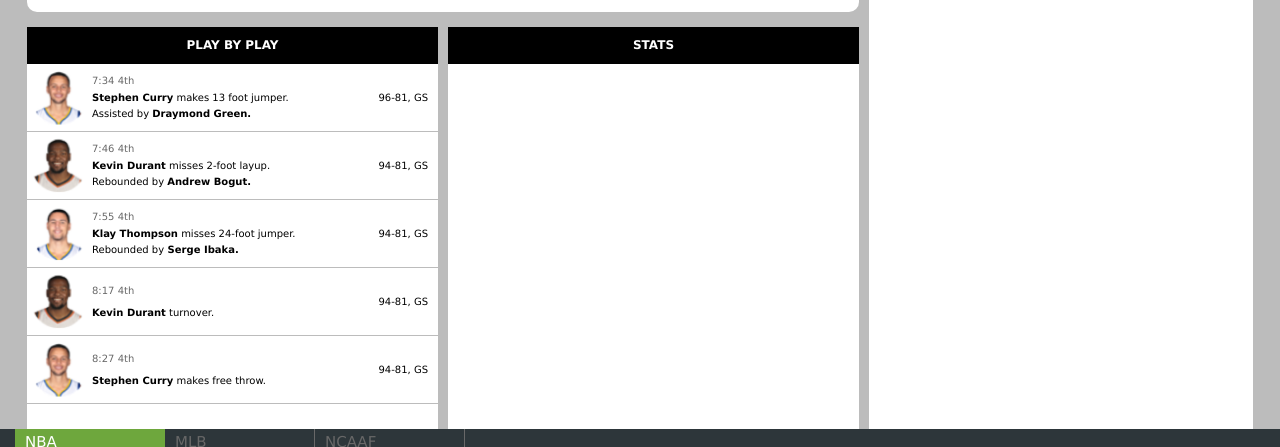
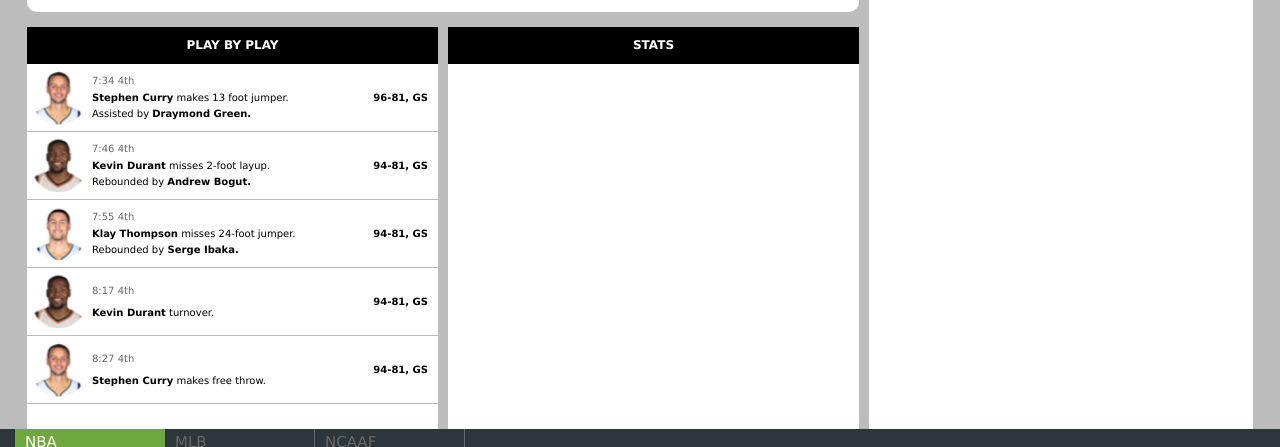
Before and after one commit to tmswartz12/fanduel-html, a plain HTML site: page client/index.html in a window 1280 px wide. Shown: the part 467-914 px from the top of the page. Drawn offline with Linux system fonts and the light colour scheme.

Commit message:
style: add bold to recent play score

```diff
--- a/client/index.html
+++ b/client/index.html
@@ -55,9 +55,8 @@
           <div class="remaining-balance">Balance</div>
         </div>
         <div class="btn-add-funds">Add Funds</div>
-
       </nav>
-      <div class='hamburger'><i class="fas fa-bars"></i></div>
+      <div class="hamburger"><i class="fas fa-bars"></i></div>
     </div>
 
     <!-- End Nav Bar-->
@@ -169,7 +168,7 @@
                     Assisted by <span class="bold">Draymond Green.</span>
                   </div>
                 </div>
-                <div class="recent-play-score">
+                <div class="recent-play-score bold">
                   96-81, GS
                 </div>
               </div>
@@ -190,7 +189,7 @@
                     Rebounded by <span class="bold">Andrew Bogut.</span>
                   </div>
                 </div>
-                <div class="recent-play-score">
+                <div class="recent-play-score bold">
                   94-81, GS
                 </div>
               </div>
@@ -210,7 +209,7 @@
                   </div>
                   <div>Rebounded by<span class="bold"> Serge Ibaka.</span></div>
                 </div>
-                <div class="recent-play-score">
+                <div class="recent-play-score bold">
                   94-81, GS
                 </div>
               </div>
@@ -226,7 +225,7 @@
                   <div class="recent-play-time">8:17 4th</div>
                   <div><span class="bold">Kevin Durant</span> turnover.</div>
                 </div>
-                <div class="recent-play-score">
+                <div class="recent-play-score bold">
                   94-81, GS
                 </div>
               </div>
@@ -244,7 +243,7 @@
                     <span class="bold">Stephen Curry</span> makes free throw.
                   </div>
                 </div>
-                <div class="recent-play-score">
+                <div class="recent-play-score bold">
                   94-81, GS
                 </div>
               </div>
--- a/public/style.css
+++ b/public/style.css
@@ -368,7 +368,7 @@
   display: flex;
   justify-content: center;
   align-items: center;
-  font-weight: 300;
+  /* font-weight: 300; */
   font-size: 10px;
   margin-right: 10px;
 }
```
Lines whose indentation alone changed are shown as unchanged.
